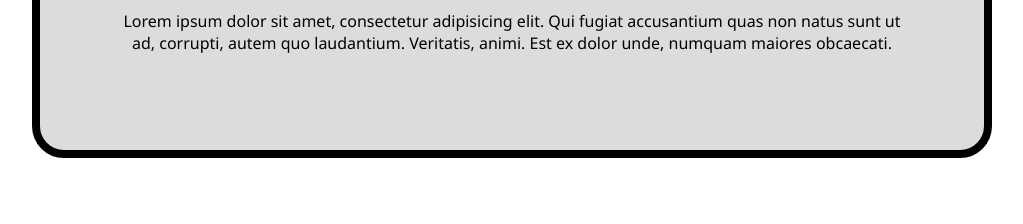
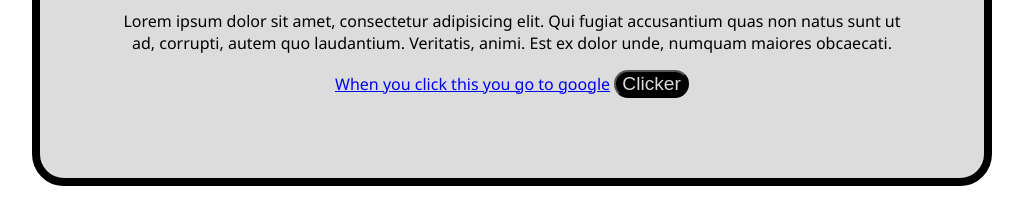
Before and after one commit to nischalon10/example, a plain HTML site: page index.html in a window 1280 px wide. Shown: the part 324-548 px from the top of the page, without its empty margins (128-1151 px from the left). Drawn offline with Linux system fonts and the light colour scheme.

Commit message:
added a anchor and a button styled and scripted them

```diff
--- a/index.html
+++ b/index.html
@@ -6,11 +6,14 @@
     <meta name="viewport" content="width=device-width, initial-scale=1.0">
     <link rel="stylesheet" href="./styles.css">
     <title>Example</title>
+    <script src="./main.js"></script>
 </head>
 <body>
     <div class="container">
         <h1>IDK what I am doing rn</h1>
         <p>Lorem ipsum dolor sit amet, consectetur adipisicing elit. Qui fugiat accusantium quas non natus sunt ut ad, corrupti, autem quo laudantium. Veritatis, animi. Est ex dolor unde, numquam maiores obcaecati.</p>
+        <a href="https://www.pinterest.com/">When you click this you go to google</a>
+        <button onclick="myclicker()">Clicker</button>
     </div>
 </body>
 </html>
--- a/main.js
+++ b/main.js
@@ -0,0 +1,3 @@
+function myclicker(){
+    alert("You just clicked a button");
+}
--- a/styles.css
+++ b/styles.css
@@ -12,3 +12,11 @@ body{
     border-radius: 2em;
     border: .5em solid black;
 }
+
+button{
+    /* padding: .5em; */
+    border-radius: 50vh;
+    background-color: black;
+    color: gainsboro;
+    font-size: larger;
+}
```
